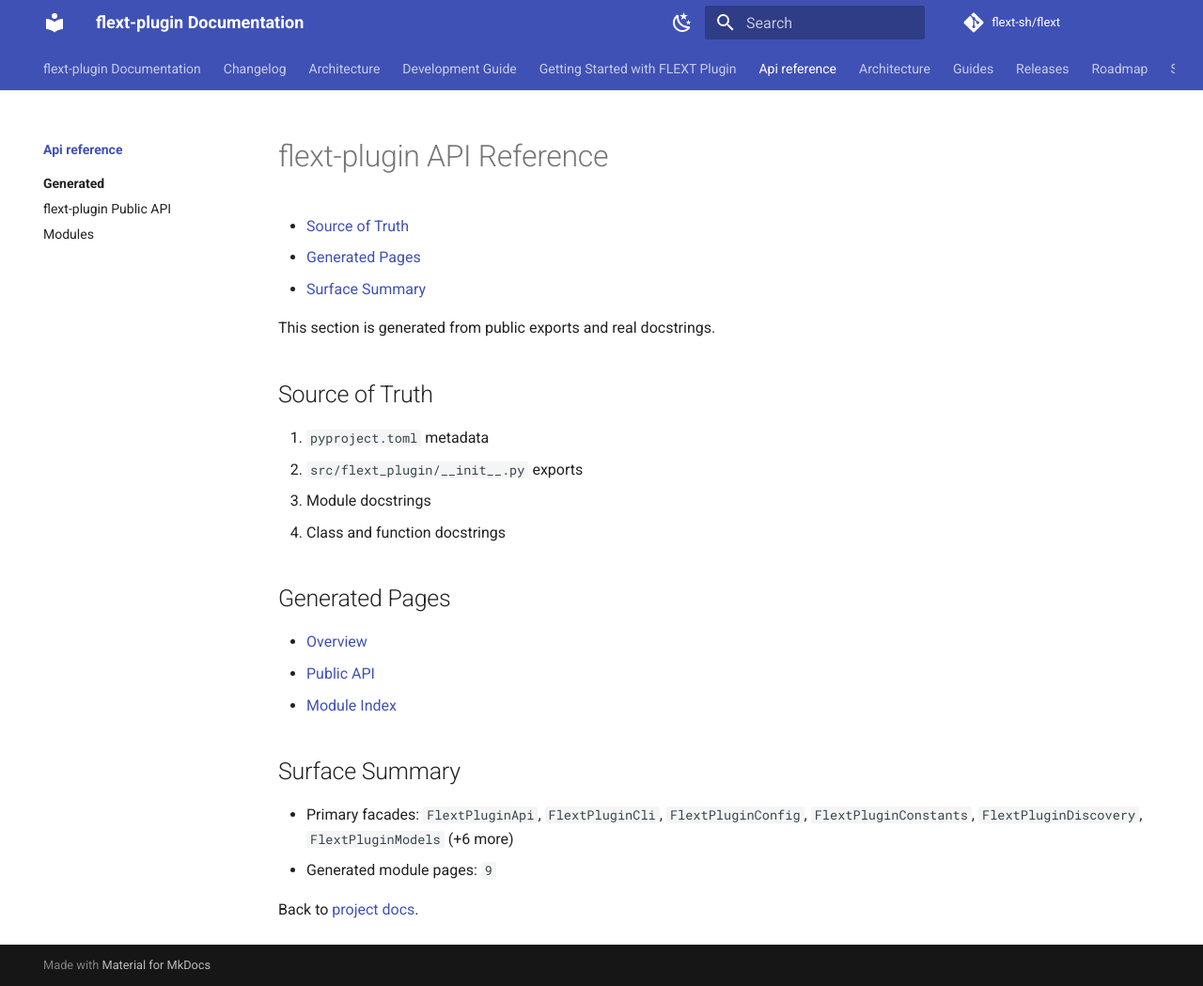
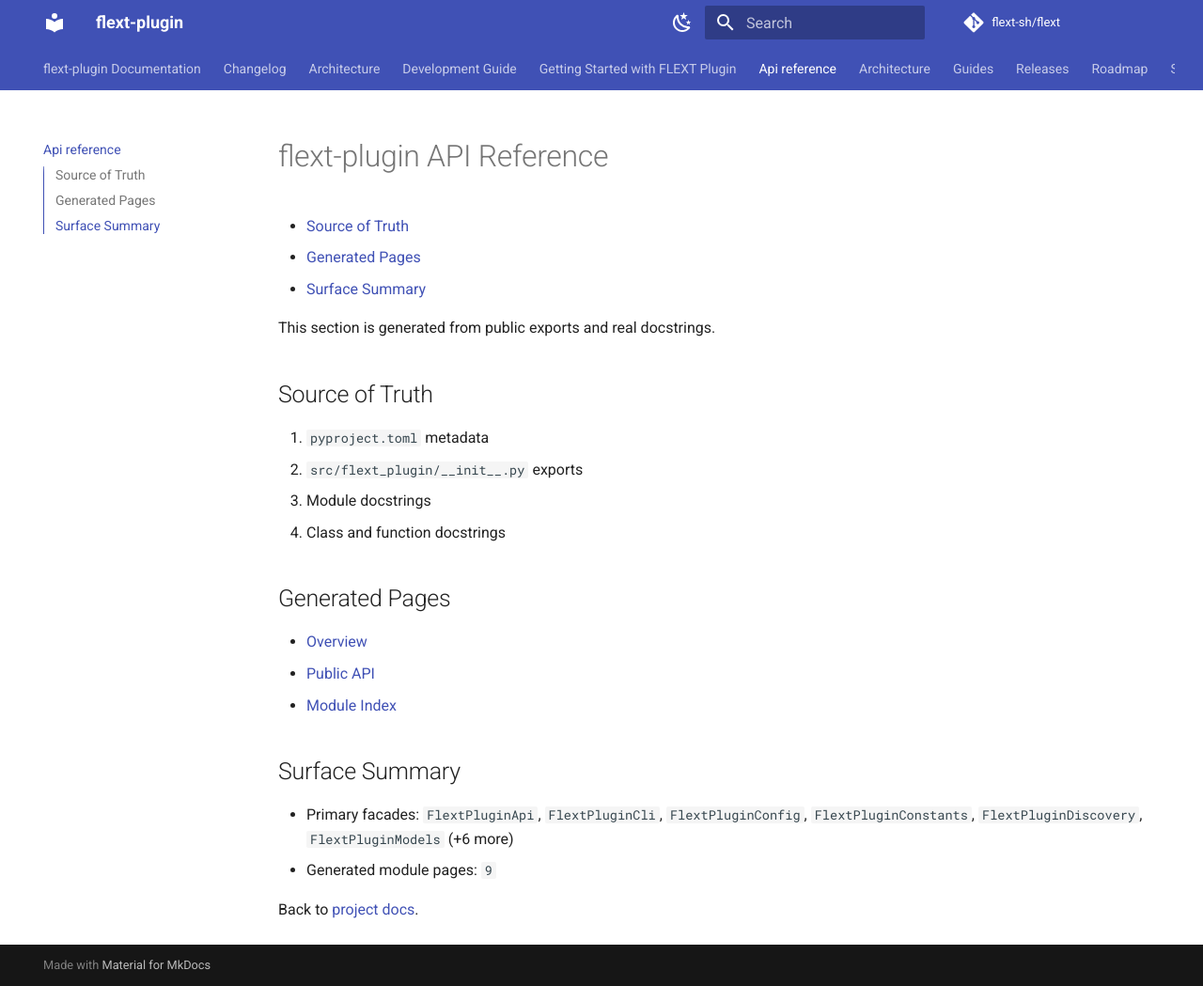
Before and after one commit to flext-sh/flext-plugin, an MkDocs documentation site: the page built from docs/api-reference/README.md, in a window 1280 px wide and 1049 px high. Shown: the whole window at 94% size. Built offline with MkDocs 1.6.1 and Material for MkDocs 9.7.7, drawn with Linux system fonts in a browser that asks for light colours; comment, search, counter and statistics services are not loaded; some of the changed lines change nothing that is shown.

Commit message:
docs: plugin docs fixed point — repairs + toolchain regeneration
make docs repairs (4 drifted guide files) plus the upg/gen outputs
(mise.version resolved 2026.9.16, mise.lock with the npm:@ast-grep/cli +
jscpd resolutions, mkdocs.yml, uv.lock) from the fleet relock era — the
member docs pipeline's fixed point on the current tooling.

Bead: flext-k5whl (plugin residual).

```diff
--- a/mkdocs.yml
+++ b/mkdocs.yml
@@ -1,10 +1,9 @@
 # AUTO-GENERATED — DO NOT EDIT MANUALLY
-site_name: flext-plugin Documentation
-site_description: Generated documentation for flext-plugin
+site_name: flext-plugin
+site_description: Workspace documentation generated from code and curated root docs
 site_url: https://github.com/flext-sh/flext/blob/main/README.md
 repo_name: flext-sh/flext
 repo_url: https://github.com/flext-sh/flext
-edit_uri: edit/main/flext-plugin/
 docs_dir: docs
 site_dir: .reports/docs/site
 
@@ -88,7 +87,9 @@
       custom_checkbox: true
 
 # MkDocs discovers the complete documentation tree, including maintained pages.
-# A fixed three-page nav silently omitted every domain guide and decision record.
+# A fixed three-page nav silently omitted guides, standards, and decisions.
+not_in_nav: |
+  api-reference/generated/**
 validation:
   omitted_files: warn
   absolute_links: warn
```
Also changed, not shown: 4 other files.
